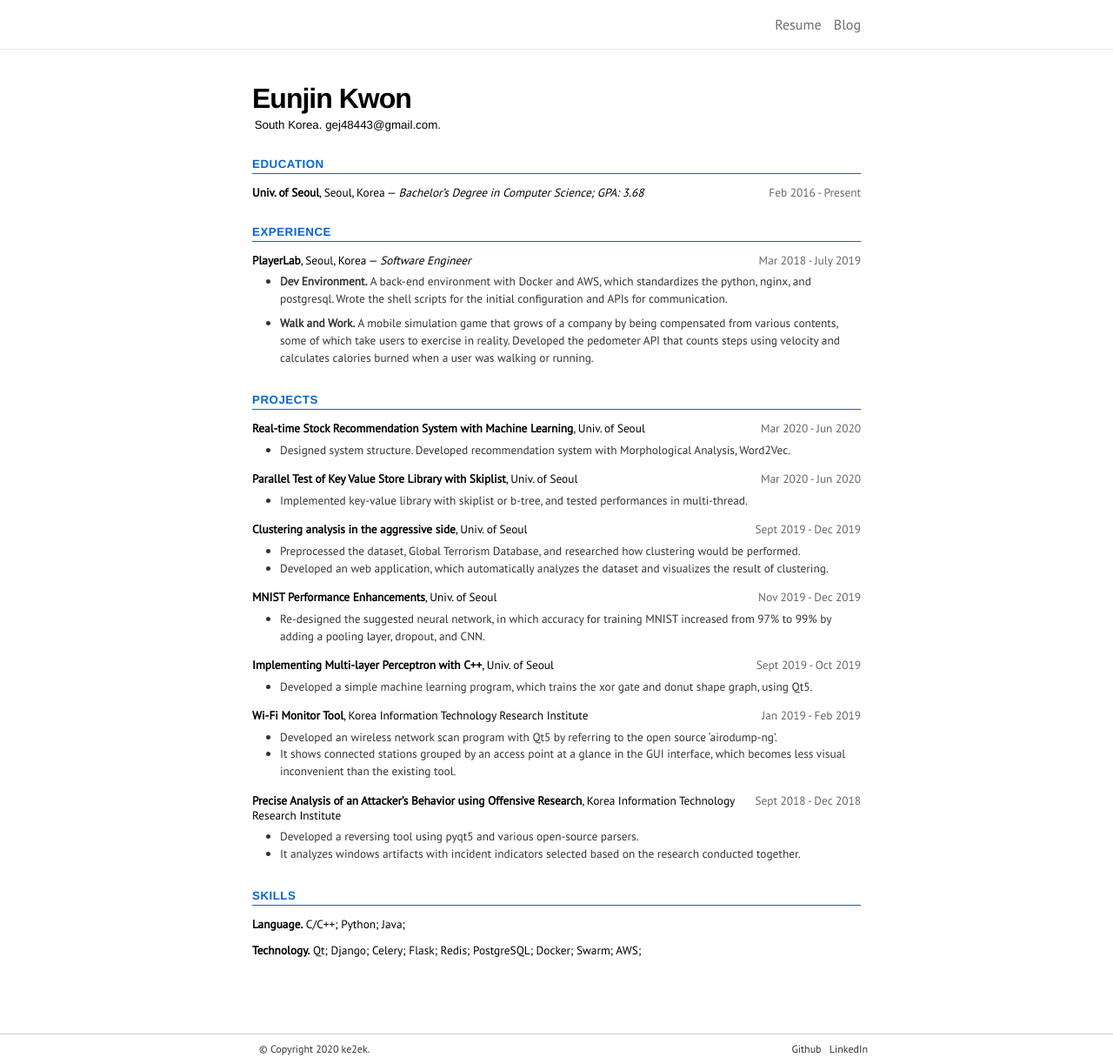
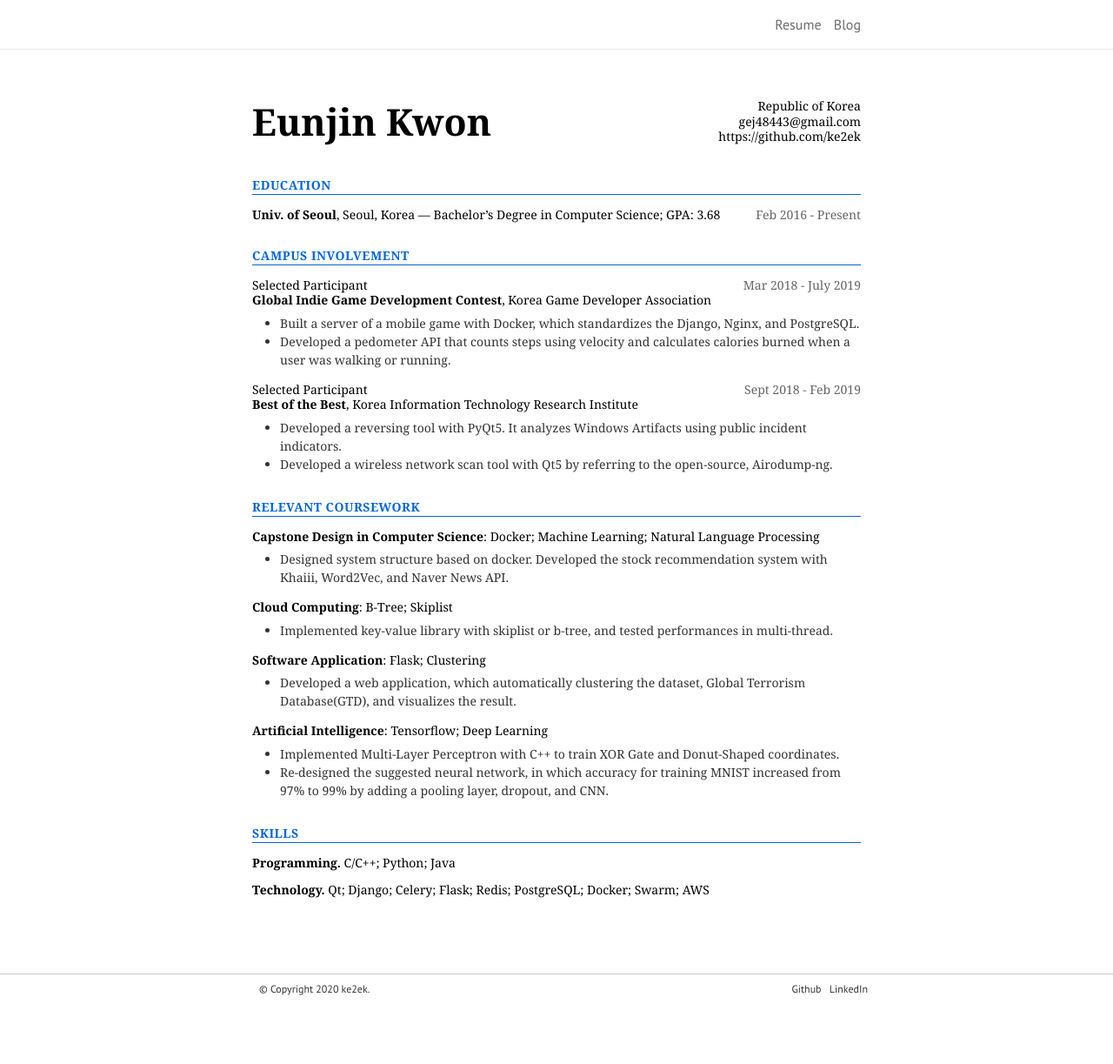
Before and after one commit to r4v3n-k/r4v3n-k.github.io, a Jekyll site: the page built from _pages/resume.md, in a window 1280 px wide. Shown: the whole page at 87% size. Built offline with Jekyll 4.4.1, drawn with Linux system fonts in a browser that asks for light colours; nearby versions of some CDN libraries; some web fonts are replaced; after the commit the page ends 1154 px from its top, so only the background shows below that.

Commit message:
Refactor resume

```diff
--- a/_pages/resume.md
+++ b/_pages/resume.md
@@ -2,24 +2,51 @@
 layout: resume
 permalink: /
 title: <strong>Eunjin Kwon</strong>
-description: South Korea. gej48443@gmail.com.
+description: <span>Republic of Korea</span><br></span><span>gej48443@gmail.com</span><br><a href="https://github.com/ke2ek" style="color:black;">https://github.com/ke2ek</a>
 ---
 
 ### EDUCATION
 
-#### **Univ. of Seoul**, Seoul, Korea — _Bachelor's Degree in Computer Science; GPA: 3.68_
+#### **Univ. of Seoul**, Seoul, Korea — Bachelor's Degree in Computer Science; GPA: 3.68
 
+<!-- 나중에 졸업년도,월(풀네임)만 적을 것 -->
 ##### Feb 2016 - Present
 
-### EXPERIENCE
+<!-- 대외 활동, PROJECTS 는 자신이 주도한 프로젝트를 의미 -->
+### CAMPUS INVOLVEMENT
 
-#### [**PlayerLab**, Seoul, Korea — _Software Engineer_](https://www.playerlab.co.kr/?lang=en)
+#### _Selected Participant_**Global Indie Game Development Contest**, Korea Game Developer Association
 
 ##### Mar 2018 - July 2019
 
-- **Dev Environment.** A back-end environment with Docker and AWS, which standardizes the python, nginx, and postgresql. Wrote the shell scripts for the initial configuration and APIs for communication.
+- Built a server of a mobile game with Docker, which standardizes the Django, Nginx, and PostgreSQL.
+- Developed a pedometer API that counts steps using velocity and calculates calories burned when a user was walking or running.
 
-- **Walk and Work.** A mobile simulation game that grows of a company by being compensated from various contents, some of which take users to exercise in reality. Developed the pedometer API that counts steps using velocity and calculates calories burned when a user was walking or running.
+#### _Selected Participant_[**Best of the Best**, Korea Information Technology Research Institute](https://github.com/ke2ek/BoB-7th)
+
+##### Sept 2018 - Feb 2019
+
+- Developed a reversing tool with PyQt5. It analyzes Windows Artifacts using public incident indicators.
+- Developed a wireless network scan tool with Qt5 by referring to the open-source, Airodump-ng.
+
+### RELEVANT COURSEWORK
+
+#### [**Capstone Design in Computer Science**: Docker; Machine Learning; Natural Language Processing](https://github.com/ke2ek/CourseProjects/tree/master/2020-1st-Term-Capstone)
+
+- Designed system structure based on docker. Developed the stock recommendation system with Khaiii, Word2Vec, and Naver News API.
+
+#### [**Cloud Computing**: B-Tree; Skiplist](https://github.com/ke2ek/CourseProjects/tree/master/2020-1st-Term-CloudComputing)
+
+- Implemented key-value library with skiplist or b-tree, and tested performances in multi-thread.
+
+#### [**Software Application**: Flask; Clustering](https://github.com/ke2ek/CourseProjects/tree/master/2019-2nd-Term-EngineForGTD)
+
+- Developed a web application, which automatically clustering the dataset, Global Terrorism Database(GTD), and visualizes the result.
+
+#### [**Artificial Intelligence**: Tensorflow; Deep Learning](https://github.com/ke2ek/CourseProjects/tree/master/2019-2nd-Term-basicAI)
+
+- Implemented Multi-Layer Perceptron with C++ to train XOR Gate and Donut-Shaped coordinates.
+- Re-designed the suggested neural network, in which accuracy for training MNIST increased from 97% to 99% by adding a pooling layer, dropout, and CNN.
 
 <!-- ### AWARDS
 
@@ -27,66 +54,13 @@ description: South Korea. gej48443@gmail.com.
 
 ##### Oct 2019 - Nov 2019
 
-- Developed a program that visualizes the result of analysis using python with pyqt5.
-
-#### **Global Indie Game Development Contest**, Korea Game Developer Association — _1st Prize_
-
-##### Mar 2018 - Dec 2018
-
-- Developed the back-end of mobile games using django, postgresql, and nginx in AWS. -->
-
-### PROJECTS
-
-#### [**Real-time Stock Recommendation System with Machine Learning**, Univ. of Seoul](https://github.com/ke2ek/CourseProjects/tree/master/2020-1st-Term-Capstone)
-
-##### Mar 2020 - Jun 2020
-
-- Designed system structure. Developed recommendation system with Morphological Analysis, Word2Vec.
-
-#### [**Parallel Test of Key Value Store Library with Skiplist**, Univ. of Seoul](https://github.com/ke2ek/CourseProjects/tree/master/2020-1st-Term-CloudComputing)
-
-##### Mar 2020 - Jun 2020
-
-- Implemented key-value library with skiplist or b-tree, and tested performances in multi-thread.
-
-#### [**Clustering analysis in the aggressive side**, Univ. of Seoul](https://github.com/ke2ek/CourseProjects/tree/master/2019-2nd-Term-EngineForGTD)
-
-##### Sept 2019 - Dec 2019
-
-- Preprocessed the dataset, Global Terrorism Database, and researched how clustering would be performed.
-- Developed an web application, which automatically analyzes the dataset and visualizes the result of clustering.
-
-#### [**MNIST Performance Enhancements**, Univ. of Seoul](https://github.com/ke2ek/CourseProjects/tree/master/2019-2nd-Term-basicAI/04)
-
-##### Nov 2019 - Dec 2019
-
-- Re-designed the suggested neural network, in which accuracy for training MNIST increased from 97% to 99% by adding a pooling layer, dropout, and CNN.
-
-#### [**Implementing Multi-layer Perceptron with C++**, Univ. of Seoul](https://github.com/ke2ek/CourseProjects/tree/master/2019-2nd-Term-basicAI/03)
-
-##### Sept 2019 - Oct 2019
-
-- Developed a simple machine learning program, which trains the xor gate and donut shape graph, using Qt5.
-
-#### [**Wi-Fi Monitor Tool**, Korea Information Technology Research Institute](https://github.com/ke2ek/BoB-7th/tree/master/stage-3/my_airodump)
-
-##### Jan 2019 - Feb 2019
-
-- Developed an wireless network scan program with Qt5 by referring to the open source 'airodump-ng'.
-- It shows connected stations grouped by an access point at a glance in the GUI interface, which becomes less visual inconvenient than the existing tool.
-
-#### [**Precise Analysis of an Attacker's Behavior using Offensive Research**, Korea Information Technology Research Institute](https://github.com/ke2ek/BoB-7th/tree/master/stage-2/MonkeySpanner)
-
-##### Sept 2018 - Dec 2018
-
-- Developed a reversing tool using pyqt5 and various open-source parsers.
-- It analyzes windows artifacts with incident indicators selected based on the research conducted together.
+- Developed a program that visualizes the result of analysis using python with pyqt5. -->
 
 ### SKILLS
 
-#### **Language.** C/C++; Python; Java;
+#### **Programming.** C/C++; Python; Java
 
-#### **Technology.** Qt; Django; Celery; Flask; Redis; PostgreSQL; Docker; Swarm; AWS;
+#### **Technology.** Qt; Django; Celery; Flask; Redis; PostgreSQL; Docker; Swarm; AWS
 
 <!-- - C++: Intermediate
 - Python: Intermediate
--- a/_sass/_resume.scss
+++ b/_sass/_resume.scss
@@ -1,4 +1,5 @@
 .resume-header {
+    font-family: $resume-font-family;
     color: black;
 }
 .resume-list {
@@ -14,29 +15,32 @@
 }
 
 .resume-title {
-    font-size: 24pt;
-    letter-spacing: -1px;
-    line-height: 1;
-    margin: 0;
+    display: inline-block;
+    margin: 1rem 0;
+    font-family: $resume-font-family;
+    font-size: 32pt;
     color: black;
 }
 
 .resume-description {
-    margin: .5em 0;
-    font-size: 10pt;
-    padding-left: .2em;
+    font-family: $resume-font-family;
+    display: inline-block;
+    float: right;
+    text-align: right;
+    margin: 1rem 0;
 }
 
 .resume-content {
     // h3: title, h4: type, h5: desc
     h3,h4,h5,p,li {
-        font-size: 10pt;
+        font-size: 10.5pt;
+        font-family: $resume-font-family;
+        a { color: black; }
     }
 
     h3 {
         font-weight: bold;
         color: $blue-1;
-        // font-size: 11pt;
         letter-spacing: 0.5px;
         margin: 0;
         margin-bottom: .5em;
@@ -46,21 +50,19 @@
     }
 
     h4 {
-        width: 80%;
         display: inline-block;
         margin-top: .5em;
-        font-family: $font-family;
-        // font-size: 12pt;
         color: black;
-        a { color: black; }
+        em {
+            display: block;
+            font-style: normal;
+        }
     }
 
     h5 {
         display: inline-block;
+        margin-top: .5em;
         float: right;
-        margin-top: .5em;
-        font-family: $font-family;
-        // font-size: 11pt;
     }
 
     p {
--- a/_sass/_variables.scss
+++ b/_sass/_variables.scss
@@ -5,7 +5,8 @@
 $base-font-size: 16px !default;
 $small-font-size:  0.875rem !default;
 $bold-font-weight: bold !default;
-$font-family: 'PT Sans', sans-serif; // 'Average', serif; "Georgia";
+$font-family: 'PT Sans', sans-serif;
+$resume-font-family: "Georgia";
 $line-height: 1.5 !default;
 $heading-font-family: Helvetica, sans-serif !default;
 $heading-font-weight: 900 !default;
```
